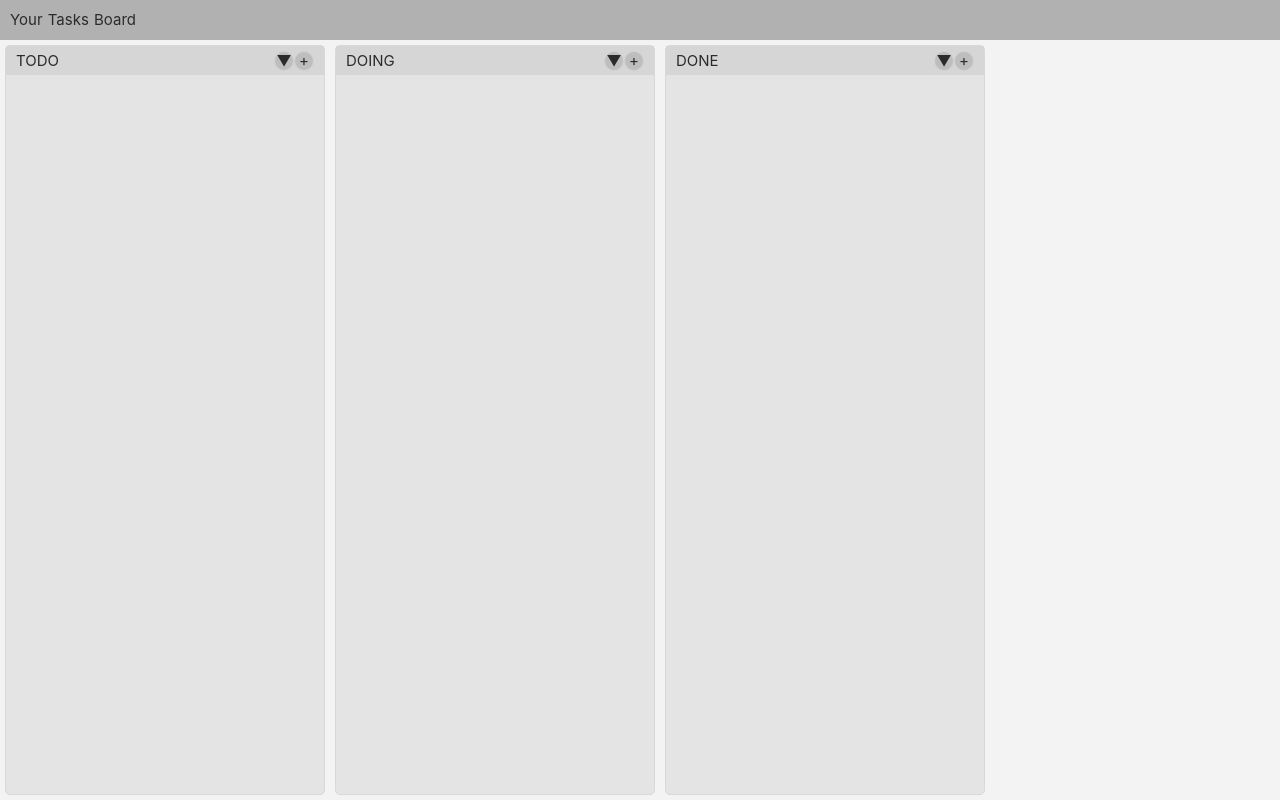
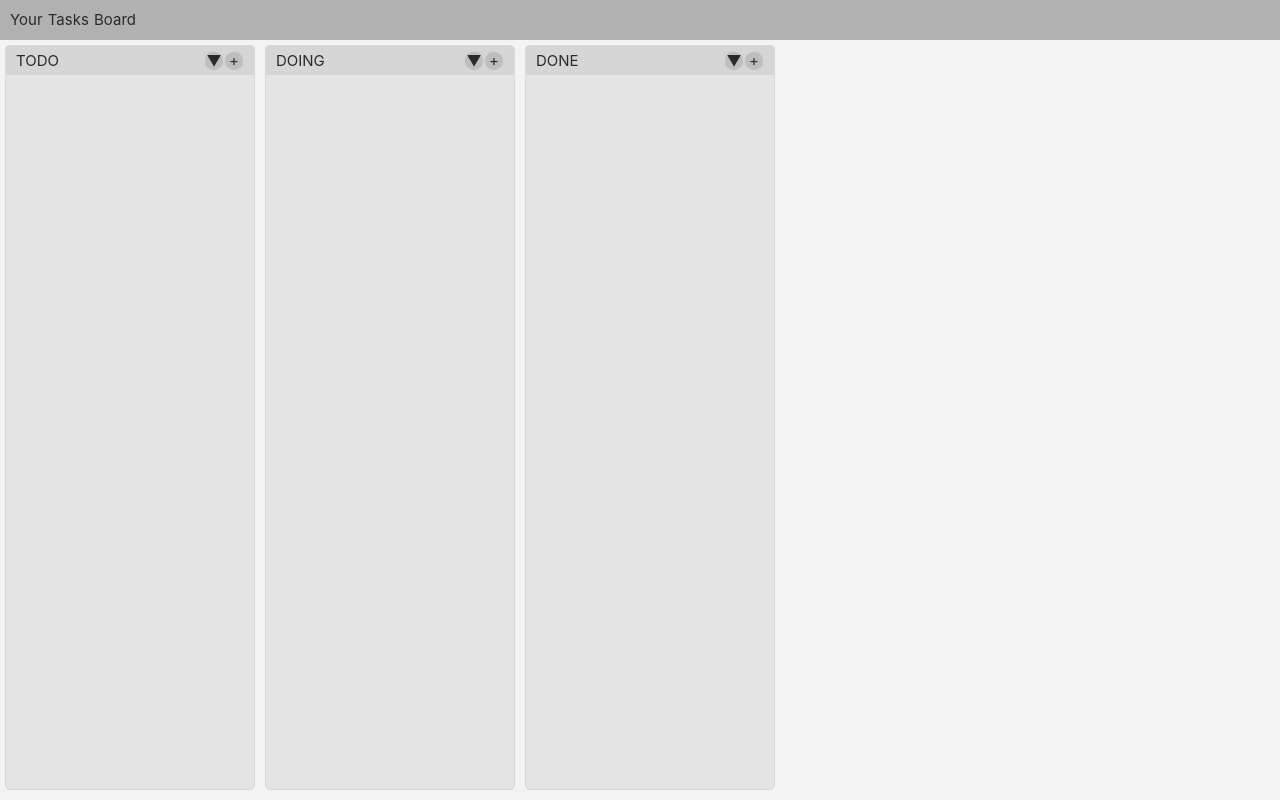
Before and after one commit to cigalecigales/tasks-board, a Nuxt app: page /App in a window 1280 px wide. Built offline with nearby package versions, Linux system fonts and the light colour scheme.

Commit message:
fixed design

```diff
--- a/components/HeaderMenu.vue
+++ b/components/HeaderMenu.vue
@@ -18,8 +18,8 @@ export default {
 
 <style lang="scss" scoped>
 .container {
-    min-height: 40px;
-    line-height: 40px;
+    min-height: 5vh;
+    line-height: 5vh;
     width: 100%;
     background: rgb(177, 177, 177);
 
--- a/components/TaskList.vue
+++ b/components/TaskList.vue
@@ -74,16 +74,16 @@ export default {
 <style lang="scss" scoped>
 .container {
   box-sizing: border-box;
-  min-height: calc(100% - 10px);
-  height: calc(100% - 10px);
+  min-height: calc(95vh - 15px);
+  height: calc(95vh - 15px);
   border-radius: 5px;
   width: 25%;
   max-width: 320px;
-  min-width: 320px;
+  min-width: 250px;
   background: #e4e4e4;
   margin: 5px;
   border: 1px solid #d8d8d8;
-  display: inline-block;
+  float: left;
 
   .title {
     background: #d6d6d6;
--- a/layouts/default.vue
+++ b/layouts/default.vue
@@ -1,6 +1,6 @@
 <template lang="pug">
-  div.plane
-    nuxt.plane
+  div
+    nuxt
 </template>
 
 <style lang="scss">
@@ -24,16 +24,6 @@ html, body {
 *, *:before, *:after {
   box-sizing: border-box;
   margin: 0;
-}
-
-.plane {
-  height: 100%;
-}
-#__nuxt {
-  height: 100%;
-}
-#__layout {
-  height: 100%;
 }
 
 // 入力欄
--- a/pages/App.vue
+++ b/pages/App.vue
@@ -1,5 +1,5 @@
 <template lang="pug">
-    div.container.plane
+    div.container
         HeaderMenu
         div.tasksContainer
             div.tasks
@@ -29,17 +29,14 @@ export default {
 .tasksContainer {
     width: 100%;
     overflow-x: scroll;
-    height: calc(100% - 40px);
 }
 
 .tasks {
     display: inline-block;
     white-space: nowrap;
-    height: 100%;
 }
 
 .task {
     display: inline-block;
-    height: 100%;
 }
 </style>
--- a/pages/index.vue
+++ b/pages/index.vue
@@ -1,5 +1,5 @@
 <template lang="pug">
-  div.plane
+  div
     App
 </template>
 
```
Also changed, not shown: 3 other files (tests, documents, lock files or other folders).
